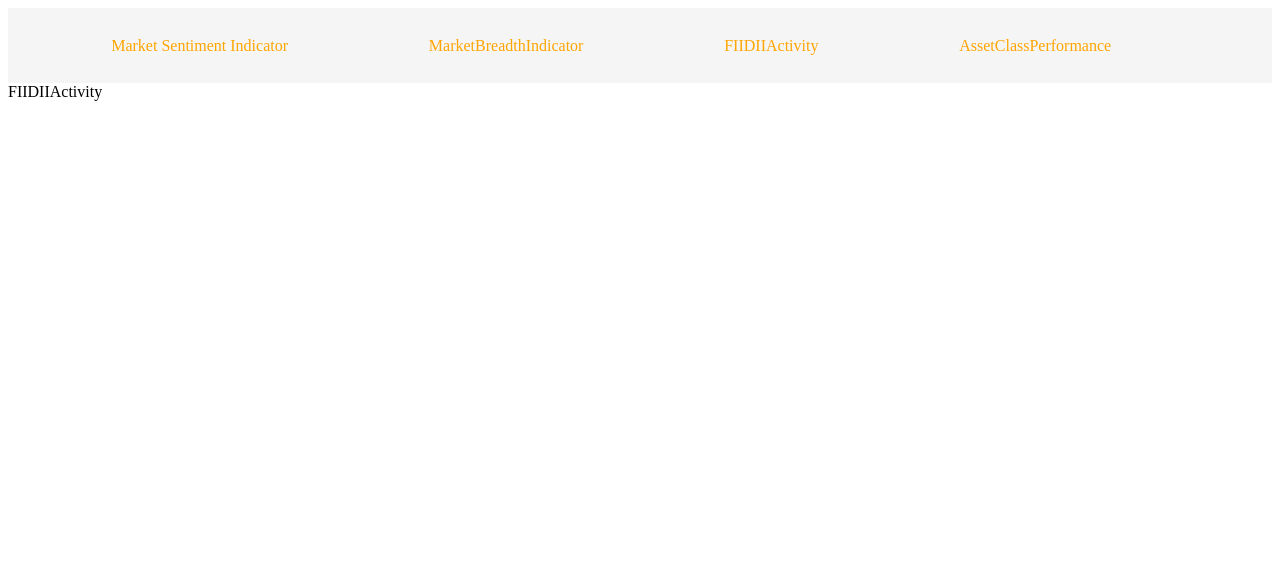
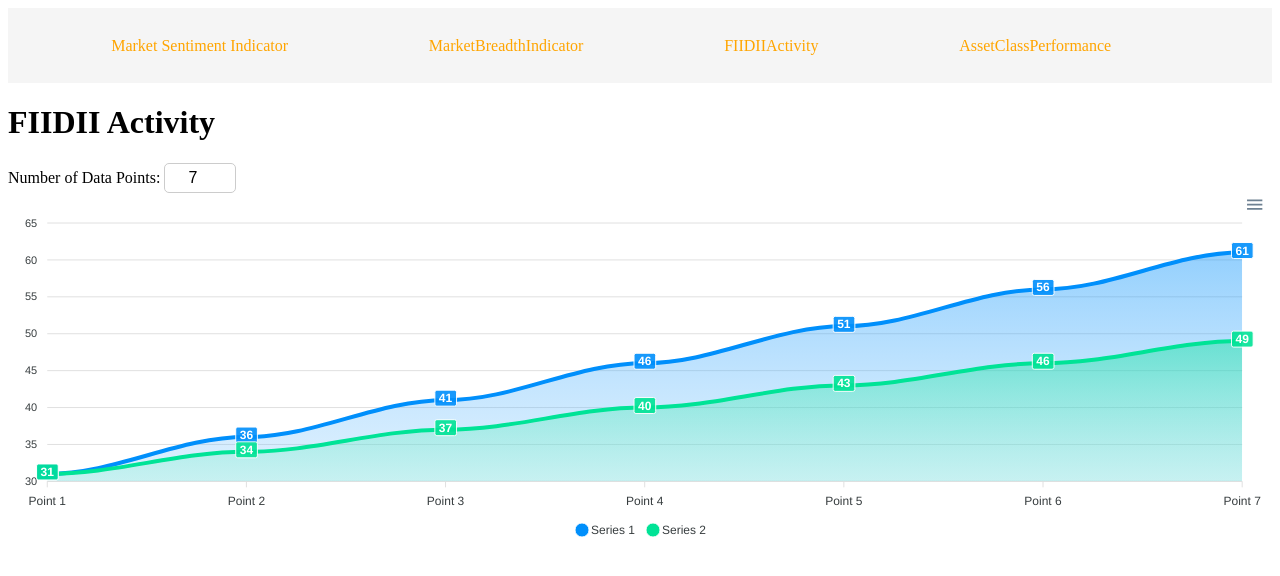
Before and after one commit to darshan-vgithub/Market_Sentiment_Indicator, a React (Create React App) app: page /FIIDIIActivity in a window 1280 px wide. Shown: the top 576 px of the page. Built offline with nearby package versions, Linux system fonts and the light colour scheme.

Commit message:
installed the react-apexcharts and added the area line chart to FIIDIIActivity component

```diff
--- a/package.json
+++ b/package.json
@@ -6,7 +6,9 @@
     "@testing-library/jest-dom": "^5.17.0",
     "@testing-library/react": "^13.4.0",
     "@testing-library/user-event": "^13.5.0",
+    "apexcharts": "^3.50.0",
     "react": "^18.2.0",
+    "react-apexcharts": "^1.4.1",
     "react-dom": "^18.2.0",
     "react-gauge-chart": "^0.4.1",
     "react-router-dom": "^6.24.1",
--- a/src/components/FIIDIIActivity.jsx
+++ b/src/components/FIIDIIActivity.jsx
@@ -1,7 +1,34 @@
-import React from "react";
+import React, { useState } from "react";
+import FIIDIIChart from "./FIIDIIChart";
 
 const FIIDIIActivity = () => {
-  return <div>FIIDIIActivity</div>;
+  const [number, setNumber] = useState(7);
+
+  const handleInputChange = (event) => {
+    const value = parseInt(event.target.value, 10);
+    if (!isNaN(value) && value > 0) {
+      setNumber(value);
+    }
+  };
+
+  return (
+    <div>
+      <h1>FIIDII Activity</h1>
+      <div>
+        <label htmlFor="dataPoints">Number of Data Points: </label>
+        <input
+          id="dataPoints"
+          type="number"
+          value={number}
+          onChange={handleInputChange}
+          min="1"
+        />
+      </div>
+      <div>
+        <FIIDIIChart number={number} />
+      </div>
+    </div>
+  );
 };
 
 export default FIIDIIActivity;
--- /dev/null
+++ b/src/components/FIIDIIChart.jsx
@@ -0,0 +1,45 @@
+import React from "react";
+import Chart from "react-apexcharts";
+
+const FIIDIIChart = ({ number }) => {
+  const generateSeriesData = (baseValue, multiplier) => {
+    // Generate a series of data up to the given number with a multiplier
+    return Array.from({ length: number }, (_, i) => baseValue + i * multiplier);
+  };
+
+  const options = {
+    chart: {
+      type: "area",
+      height: 350,
+      zoom: {
+        enabled: false,
+      },
+    },
+    series: [
+      {
+        name: "Series 1",
+        data: generateSeriesData(31, 5), // Different data for Series 1
+      },
+      {
+        name: "Series 2",
+        data: generateSeriesData(31, 3), // Different data for Series 2
+      },
+    ],
+    xaxis: {
+      categories: Array.from({ length: number }, (_, i) => `Point ${i + 1}`),
+    },
+  };
+
+  return (
+    <div>
+      <Chart
+        options={options}
+        series={options.series}
+        type="area"
+        height={350}
+      />
+    </div>
+  );
+};
+
+export default FIIDIIChart;
```
Also changed, not shown: 1 other file (tests, documents, lock files or other folders).
